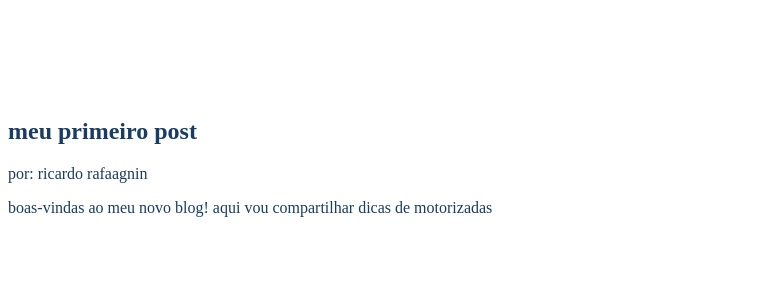
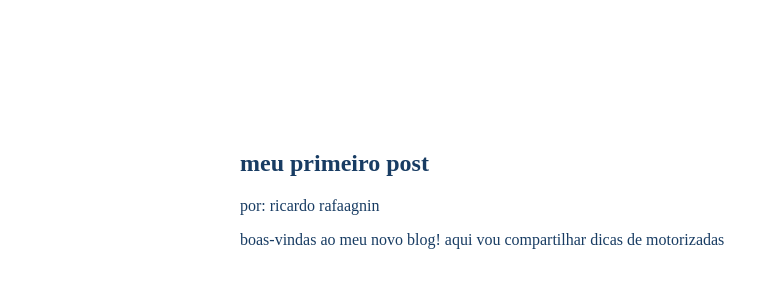
Before and after one commit to ricardorafagninborges-oss/ricardon, a plain HTML site: page index.html in a window 1280 px wide. Shown: the whole page, without its empty margins (0-779 px from the left). Drawn offline with Linux system fonts and the light colour scheme.

Commit message:
Update index.html

```diff
--- a/index.html
+++ b/index.html
@@ -11,14 +11,18 @@
             <p>vou compatilhar conhecimento sobre motorizada</p>
             <style>
              header{
-            background-color: (#183C63);
-            color: #FFFFFF;
-            text-align: center;
-            max-width: 800px;
+                 background-color: (#183C63);
+                 color: #FFFFFF;
+                 text-align: center;
+                 max-width: 800px;
+                 margin: 0 auto;
              }
              main{
                 background-color:   #FFFFFF;
                 color: #183C63;
+                max-width: 800px;
+                margin: 0 auto;
+                padding: 16px;
              }
             </style>
         </header>
```
